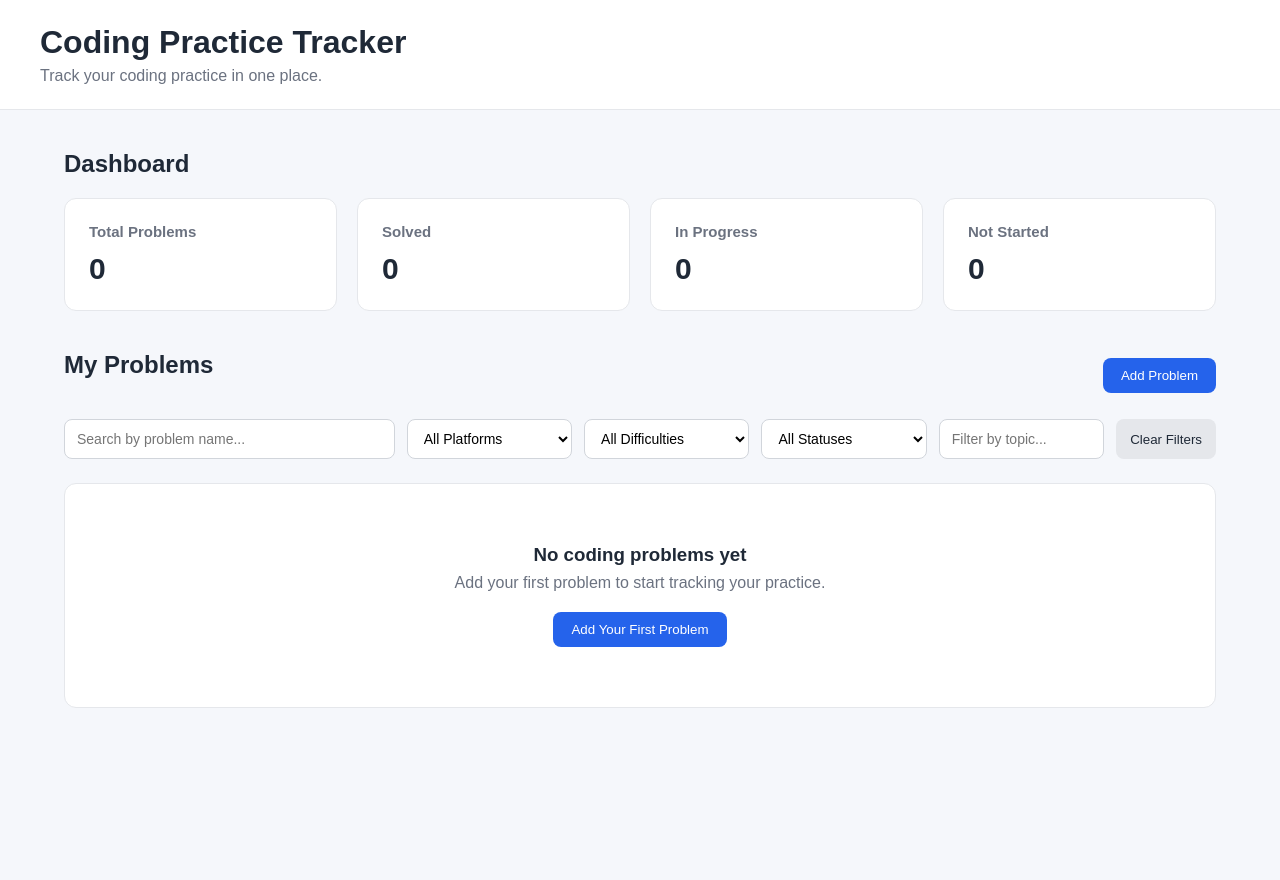
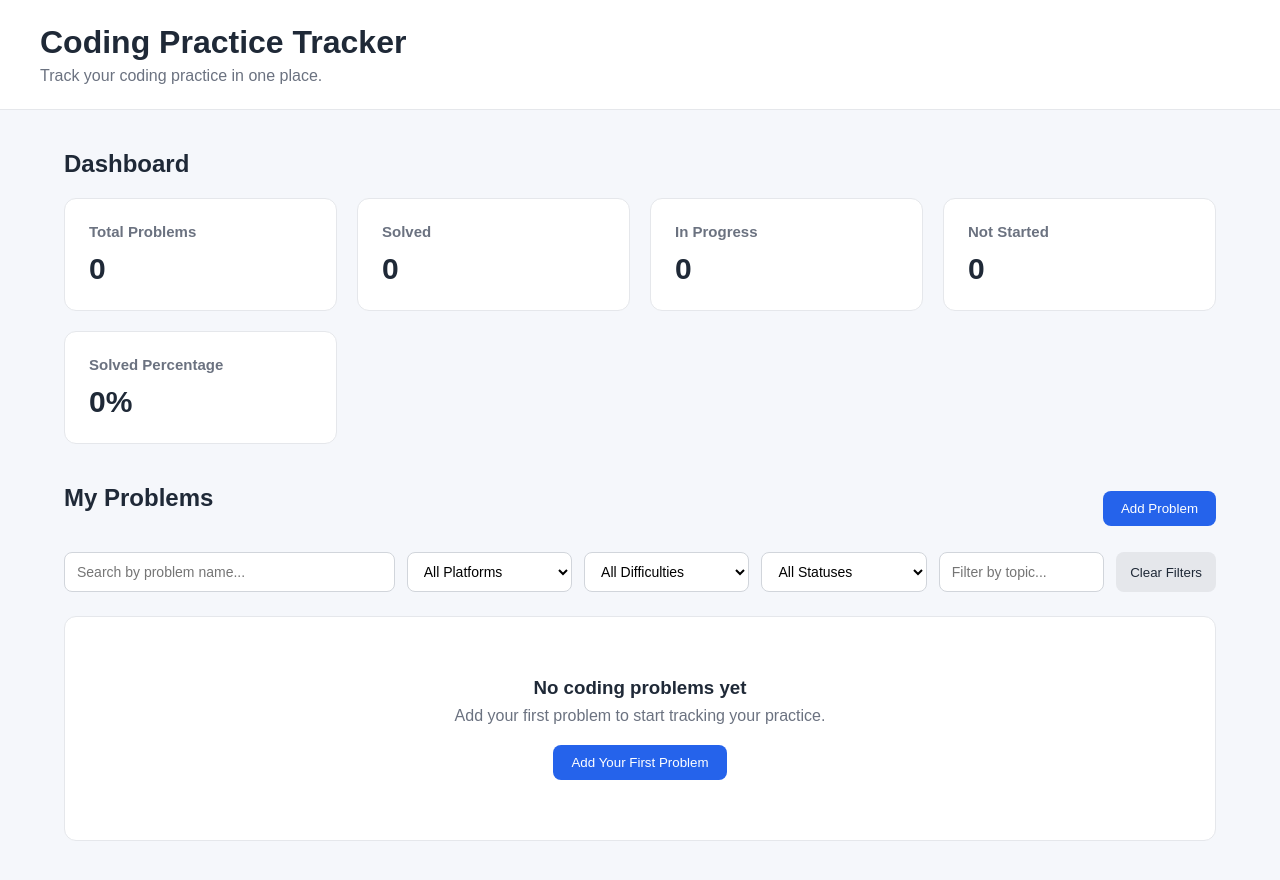
Before and after one commit to Ateefa-Syed/coding-practice-tracker, a React (Vite) app: page / in a window 1280 px wide. Before the commit the page ends 800 px from the top, so only its background shows below. Built offline with nearby package versions, Linux system fonts and the light colour scheme.

Commit message:
Add solved percentage to dashboard

```diff
--- a/src/App.jsx
+++ b/src/App.jsx
@@ -128,6 +128,12 @@ function App() {
     (problem) => problem.status === 'Not Started',
   ).length;
 
+
+  const solvedPercentage =
+  totalProblems === 0
+    ? 0
+    : Math.round((solvedProblems / totalProblems) * 100);
+
   const clearFilters = () => {
     setSearchTerm('');
     setPlatformFilter('');
@@ -167,6 +173,11 @@ function App() {
               <h3>Not Started</h3>
               <p>{notStartedProblems}</p>
             </div>
+
+            <div className="stat-card">
+  <h3>Solved Percentage</h3>
+  <p>{solvedPercentage}%</p>
+</div>
           </div>
         </section>
 
```
